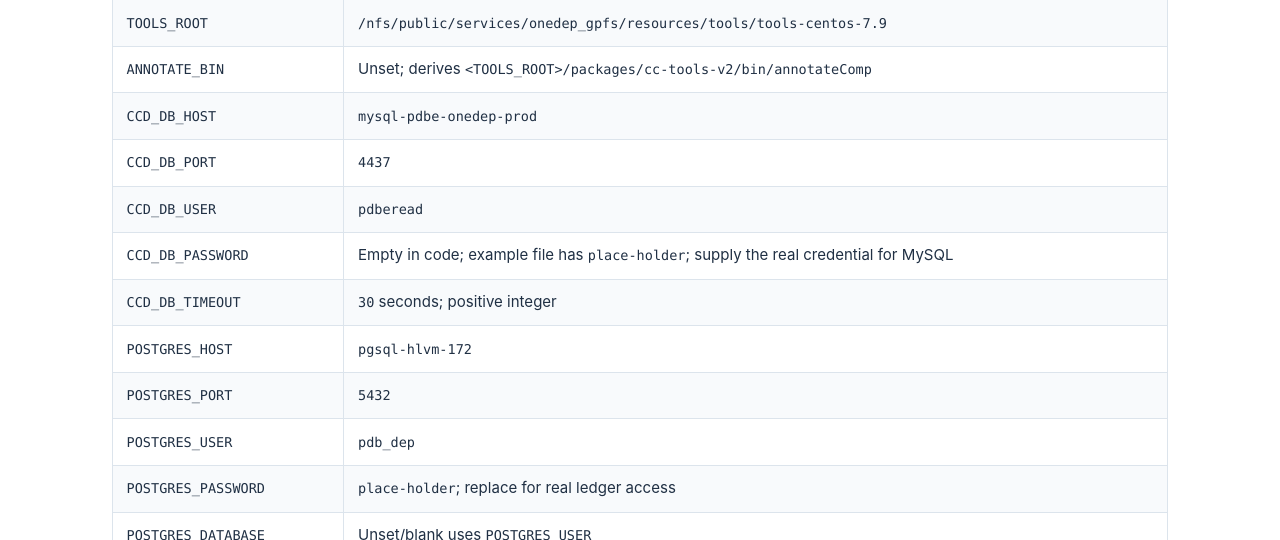
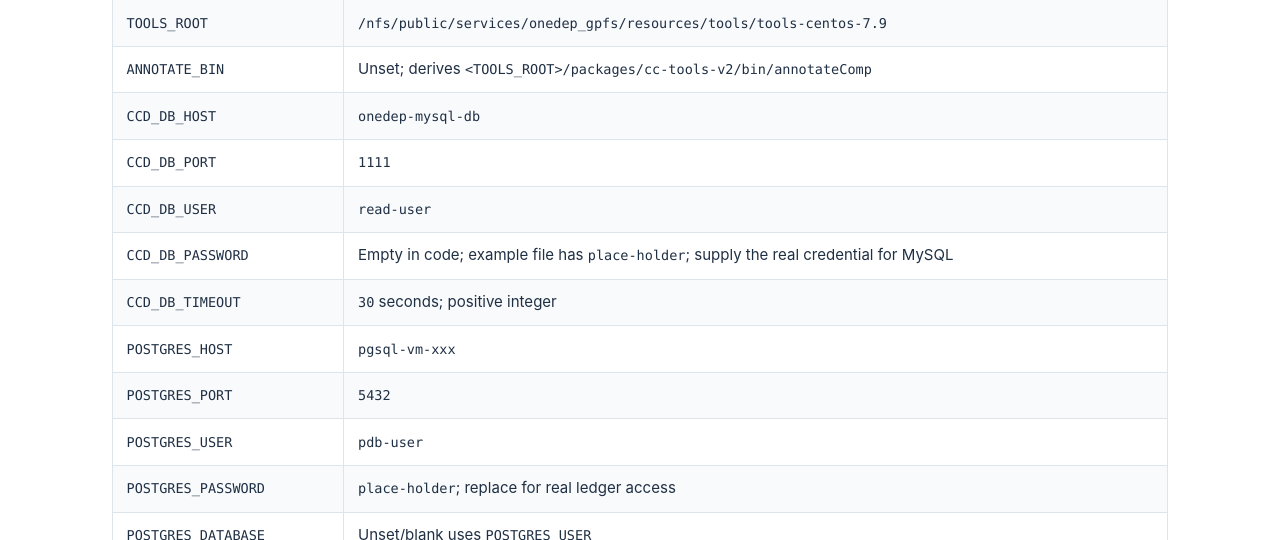
Before and after one commit to PDBeurope/deposition-toolkit, a Jekyll site: the page built from docs/configuration.md, in a window 1280 px wide and 900 px high, scrolled down 1899 px. Shown: the part 152-692 px from the top of the window. Built offline with Jekyll 4.4.1, drawn with Linux system fonts in a browser that asks for light colours.

```diff
--- a/docs/configuration.md
+++ b/docs/configuration.md
@@ -53,14 +53,14 @@ Defaults come from `src/deposition_toolkit/config.py`; `.env.example` is the edi
 | `CCD_CVS_PATH` | `/nfs/public/services/onedep_gpfs/data/production/reference/components/ligand-dict-v3` |
 | `TOOLS_ROOT` | `/nfs/public/services/onedep_gpfs/resources/tools/tools-centos-7.9` |
 | `ANNOTATE_BIN` | Unset; derives `<TOOLS_ROOT>/packages/cc-tools-v2/bin/annotateComp` |
-| `CCD_DB_HOST` | `mysql-pdbe-onedep-prod` |
-| `CCD_DB_PORT` | `4437` |
-| `CCD_DB_USER` | `pdberead` |
+| `CCD_DB_HOST` | `onedep-mysql-db` |
+| `CCD_DB_PORT` | `1111` |
+| `CCD_DB_USER` | `read-user` |
 | `CCD_DB_PASSWORD` | Empty in code; example file has `place-holder`; supply the real credential for MySQL |
 | `CCD_DB_TIMEOUT` | `30` seconds; positive integer |
-| `POSTGRES_HOST` | `pgsql-hlvm-172` |
+| `POSTGRES_HOST` | `pgsql-vm-xxx` |
 | `POSTGRES_PORT` | `5432` |
-| `POSTGRES_USER` | `pdb_dep` |
+| `POSTGRES_USER` | `pdb-user` |
 | `POSTGRES_PASSWORD` | `place-holder`; replace for real ledger access |
 | `POSTGRES_DATABASE` | Unset/blank uses `POSTGRES_USER` |
 | `WWPDB_EMAIL` | Empty; depositor email for new depositions |
```
Also changed, not shown: 2 other files.
